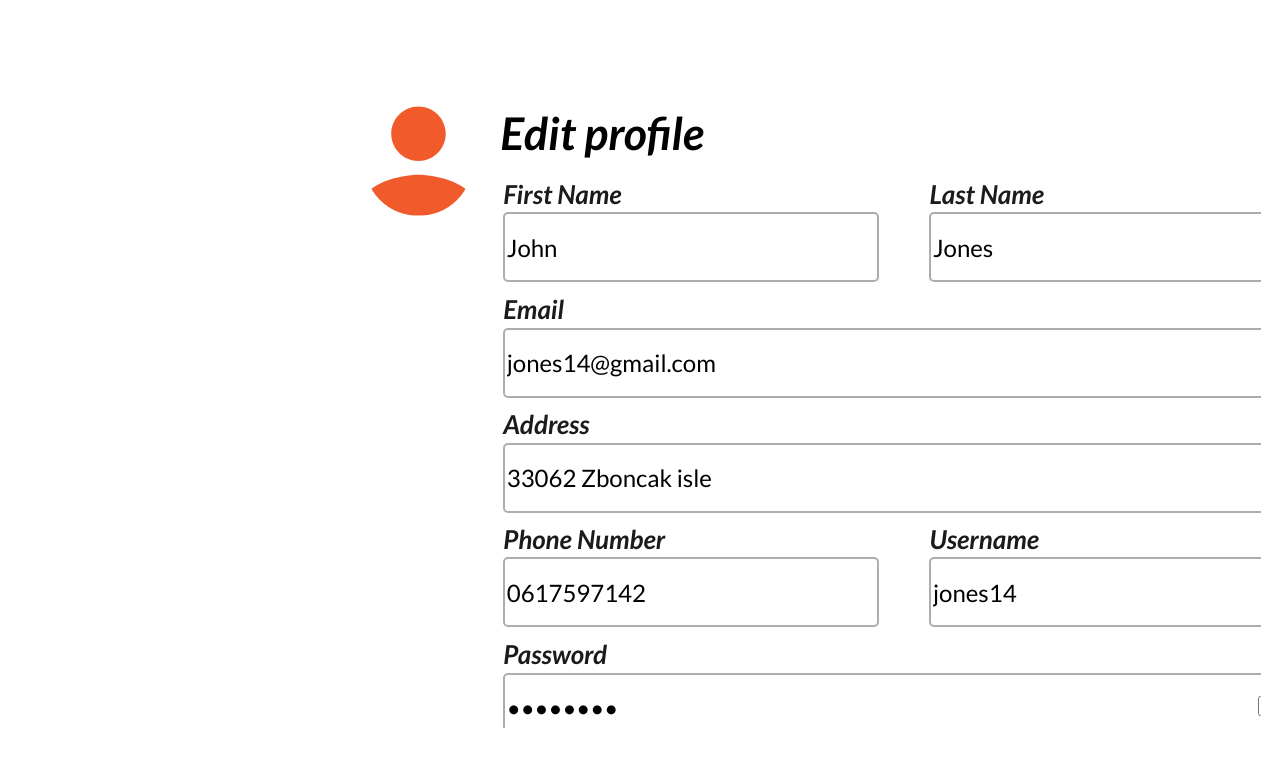
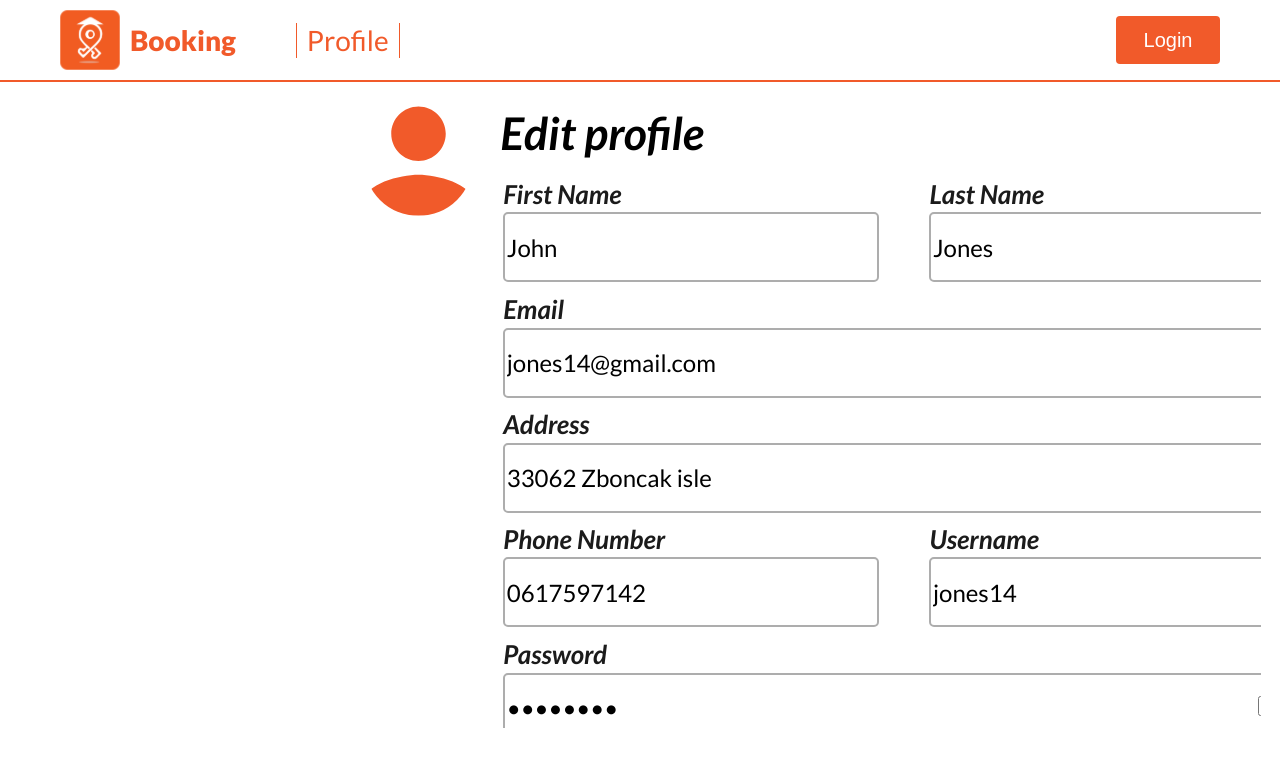
Before and after one commit to conamiflo/booking-app-frontend, an Angular app: page /profile in a window 1280 px wide. Shown: the top 766 px of the page. Built offline with nearby package versions, Linux system fonts and the light colour scheme.

Commit message:
feat: Navbar added to layout

```diff
--- a/src/app/app.component.html
+++ b/src/app/app.component.html
@@ -1,3 +1,4 @@
 <!--<app-login></app-login>-->
 <!--<app-register></app-register>-->
+<app-navbar></app-navbar>
 <router-outlet></router-outlet>
--- a/src/app/app.module.ts
+++ b/src/app/app.module.ts
@@ -10,6 +10,7 @@ import {AuthModule} from "./authentication/auth.module";
 import {ProfileComponent} from "./profile/profile.component";
 import {ReactiveFormsModule} from "@angular/forms";
 import {ProfileModule} from "./profile/profile.module";
+import {LayoutModule} from "./layout/layout.module";
 
 @NgModule({
   declarations: [
@@ -19,7 +20,8 @@ import {ProfileModule} from "./profile/profile.module";
     BrowserModule,
     AppRoutingModule,
     AuthModule,
-    ProfileModule
+    ProfileModule,
+    LayoutModule
   ],
   providers: [],
   bootstrap: [AppComponent]
--- /dev/null
+++ b/src/app/layout/navbar/navbar.component.css
@@ -0,0 +1,124 @@
+body, html {
+  margin: 0;
+  padding: 0;
+}
+
+.navbar-container {
+  position: fixed;
+  top: 0;
+  left: 0;
+  right: 0;
+  z-index: 1000; /* Set a high z-index value */
+  display: flex;
+  justify-content: space-between;
+  align-items: center;
+  padding: 10px;
+  background-color: white;
+  color: #333;
+  border-bottom: 2px solid rgba(241, 90, 42, 1);
+}
+
+.navbar-left {
+  display: flex;
+  align-items: center;
+
+  padding-left: 50px;
+}
+
+.user-profile {
+  display: flex;
+  align-items: center;
+}
+
+.profile-picture {
+  width: 40px;
+  height: 40px;
+  border-radius: 50%;
+  margin-right: 10px;
+}
+
+.user-name {
+  font-size: 28px;
+  text-align: center;
+  font-family: Lato;
+  font-weight: 600;
+  line-height: normal;
+  font-stretch: normal;
+  text-decoration: none;
+}
+
+.navbar-right {
+  padding-right: 50px;
+  display: flex;
+  align-items: center;
+}
+
+.company-info {
+  display: flex;
+  align-items: center;
+}
+
+.company-logo {
+  width: 60px;
+  height: 60px;
+  margin-right: 10px;
+}
+
+.company-name {
+  font-size: 28px;
+  text-align: center;
+  font-family: Lato;
+  font-weight: 1000;
+  line-height: normal;
+  font-stretch: normal;
+  text-decoration: rgba(241, 90, 42, 1);
+  color: rgba(241, 90, 42, 1);
+}
+
+.loginBtn{
+  color: var(--dl-color-shades-white);
+  text-align: center;
+  line-height: 36px;
+  font-size: 20px;
+  width: 104px;
+  height: 48px;
+  padding: 0 16px;
+  border-radius: 4px;
+  background-color: rgba(241, 90, 42, 1);
+  border: none;
+}
+
+.loginBtn:hover{
+  cursor: pointer;
+}
+
+.links{
+  padding-left: 50px;
+  display: flex;
+  flex-direction: row;
+  font-size: 28px;
+  text-align: center;
+  font-family: Lato;
+  font-weight: 400;
+  line-height: normal;
+  font-stretch: normal;
+  text-decoration: rgba(241, 90, 42, 1);
+  color: rgba(241, 90, 42, 1);
+}
+
+.profile-link{
+  display: flex;
+  justify-content: center;
+  align-content: center;
+  align-items: center;
+}
+
+.divider {
+  width: 1px;
+  height: 35px;
+  background-color: rgba(241, 90, 42, 1);
+  margin: 0 10px;
+}
+.profile-link:hover {
+  cursor: pointer;
+}
--- /dev/null
+++ b/src/app/layout/navbar/navbar.component.html
@@ -0,0 +1,29 @@
+<!DOCTYPE html>
+<html lang="en">
+<head>
+  <meta charset="UTF-8">
+  <title>Title</title>
+</head>
+<body>
+  <div class="navbar-container">
+    <div class="navbar-left">
+      <div class="company-info">
+        <img src="/assets/external/logo.svg" alt="Company Logo" class="company-logo" />
+        <span class="company-name">Booking</span>
+      </div>
+
+      <div class="links">
+        <div class="divider"></div>
+        <span class="profile-link" (click)="redirectToProfile()">Profile</span>
+        <div class="divider"></div>
+      </div>
+
+    </div>
+
+    <div class="navbar-right">
+      <button class="loginBtn" (click)="redirectToLogin()">Login</button>
+
+    </div>
+  </div>
+</body>
+</html>
--- /dev/null
+++ b/src/app/layout/navbar/navbar.component.ts
@@ -0,0 +1,20 @@
+import { Component } from '@angular/core';
+import {Router} from "@angular/router";
+
+@Component({
+  selector: 'app-navbar',
+  templateUrl: './navbar.component.html',
+  styleUrls: ['./navbar.component.css']
+})
+export class NavbarComponent {
+
+  constructor(private router: Router) { }
+
+  redirectToLogin() {
+    this.router.navigate(['/login']);
+  }
+
+  redirectToProfile() {
+    this.router.navigate(['/profile']);
+  }
+}
--- a/src/app/profile/profile.component.css
+++ b/src/app/profile/profile.component.css
@@ -294,6 +294,13 @@ input::placeholder{
   border-radius: 10px;
   border: none;
 }
+.profil-page-save:hover{
+  cursor: pointer;
+}
+.profil-page-reset:hover{
+  cursor: pointer;
+}
+
 @media(max-width: 1600px) {
   .profil-page-profildiv {
     left: 300px;
```
Also changed, not shown: src/app/layout/layout.module.ts (added, +20 -0 lines), 1 other file (tests, documents, lock files or other folders).
